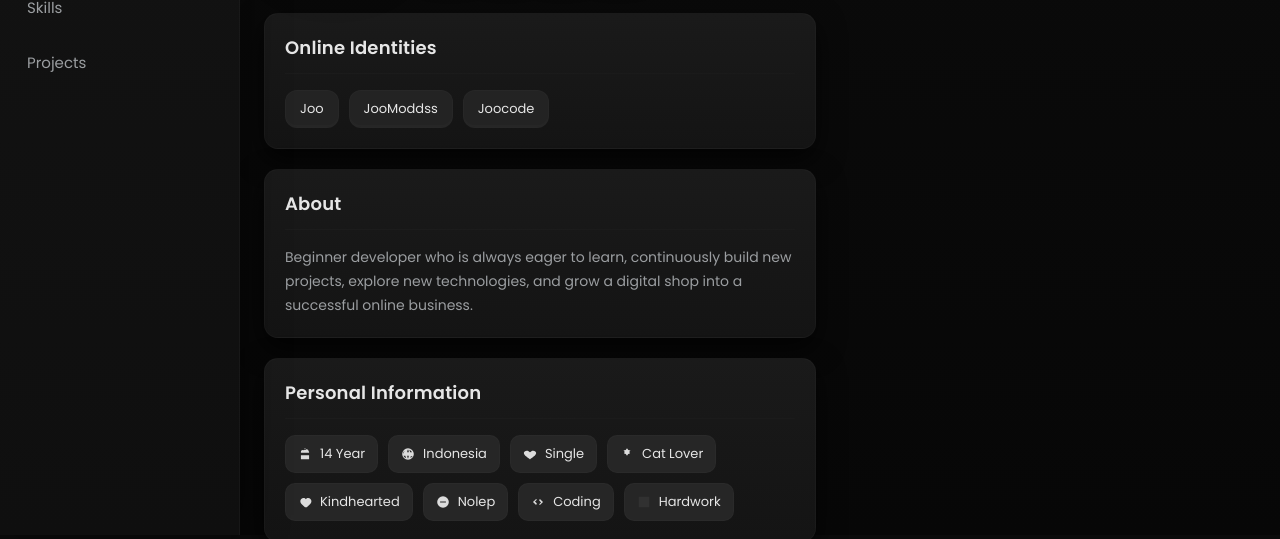
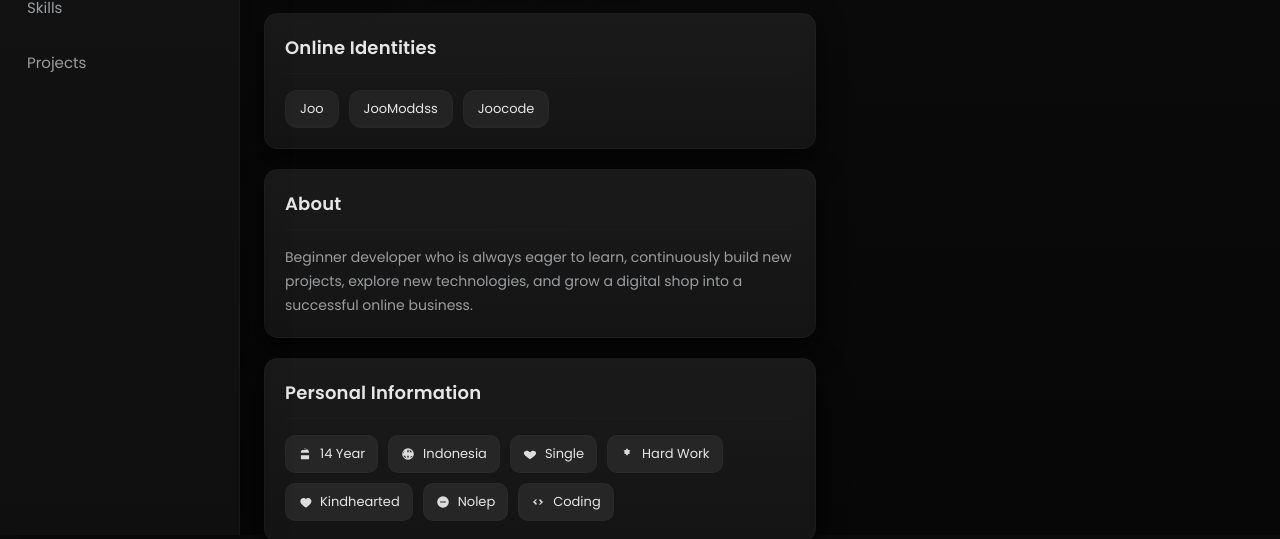
Before and after one commit to Joodev65/cekortujo, a plain HTML site: page index.html in a window 1280 px wide. Shown: the part 265-804 px from the top of the page. Drawn offline with Linux system fonts and the light colour scheme.

Commit message:
Add files via upload

```diff
--- a/index.html
+++ b/index.html
@@ -85,12 +85,11 @@
         <span class="badge"><svg><use href="icons.svg#icon-globe"></use></svg>Indonesia</span>
         <span class="badge"><svg><use href="icons.svg#icon-heart"></use></svg>Single</span>
 
-        <span class="badge"><svg><use href="icons.svg#icon-cat"></use></svg>Cat Lover</span>
+        <span class="badge"><svg><use href="icons.svg#icon-cat"></use></svg>Hard Work</span>
         <span class="badge"><svg><use href="icons.svg#icon-kind"></use></svg>Kindhearted</span>
         <span class="badge"><svg><use href="icons.svg#icon-noentry"></use></svg>Nolep</span>
 
         <span class="badge"><svg><use href="icons.svg#icon-code"></use></svg>Coding</span>
-        <span class="badge"><svg><use href="icons.svg#icon-empty"></use></svg>Hardwork</span>
       </div>
     </section>
 
```
Also changed, not shown: icons.svg.
